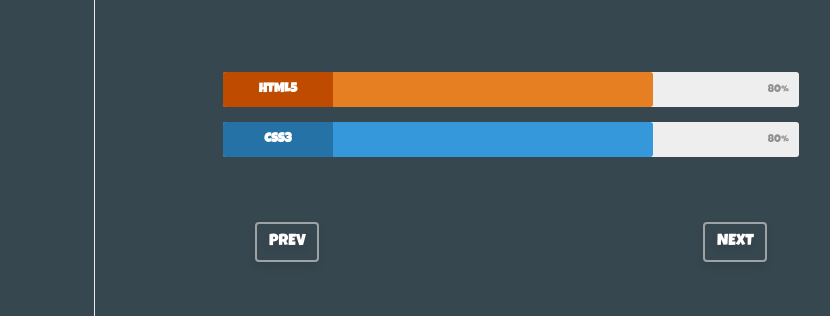
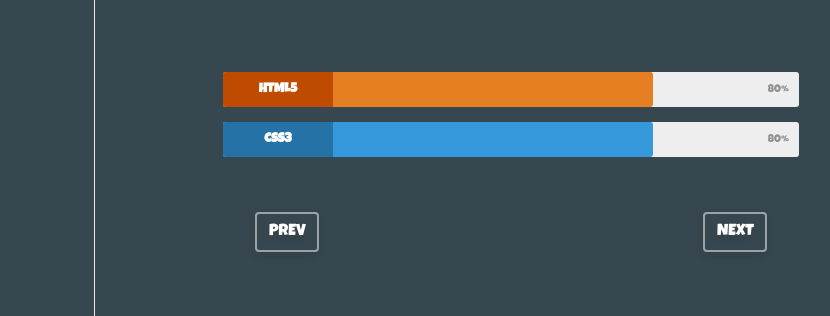
Before and after one commit to swaneck/swaneck.github.io, a website: page skills.html in a window 1280 px wide. Shown: the part 350-666 px from the top of the page, 225-1055 px from the left. Drawn offline with nearby package versions, Linux system fonts and the light colour scheme.

Commit message:
ページネーションの位置修正

```diff
--- a/css/skills.css
+++ b/css/skills.css
@@ -33,12 +33,7 @@
   font-size: 10vw;
 }
 
-.glide__slide {
-  padding-bottom: 30vh;
-}
-
 .glide__slides {
-  /* margin-bottom: 50vh; */
   text-align: center;
 }
 
@@ -131,8 +126,14 @@
 .glide__arrow {
   height: 5vh;
   width: 5vw;
+  top: 50vh;
+
 }
 
-.arrows-group {
-  padding-top: 30vh;
+.glide__arrow--left {
+  top: 50vh !important;
 }
+
+.glide__arrow--right {
+  top: 50vh !important;
+}
```
